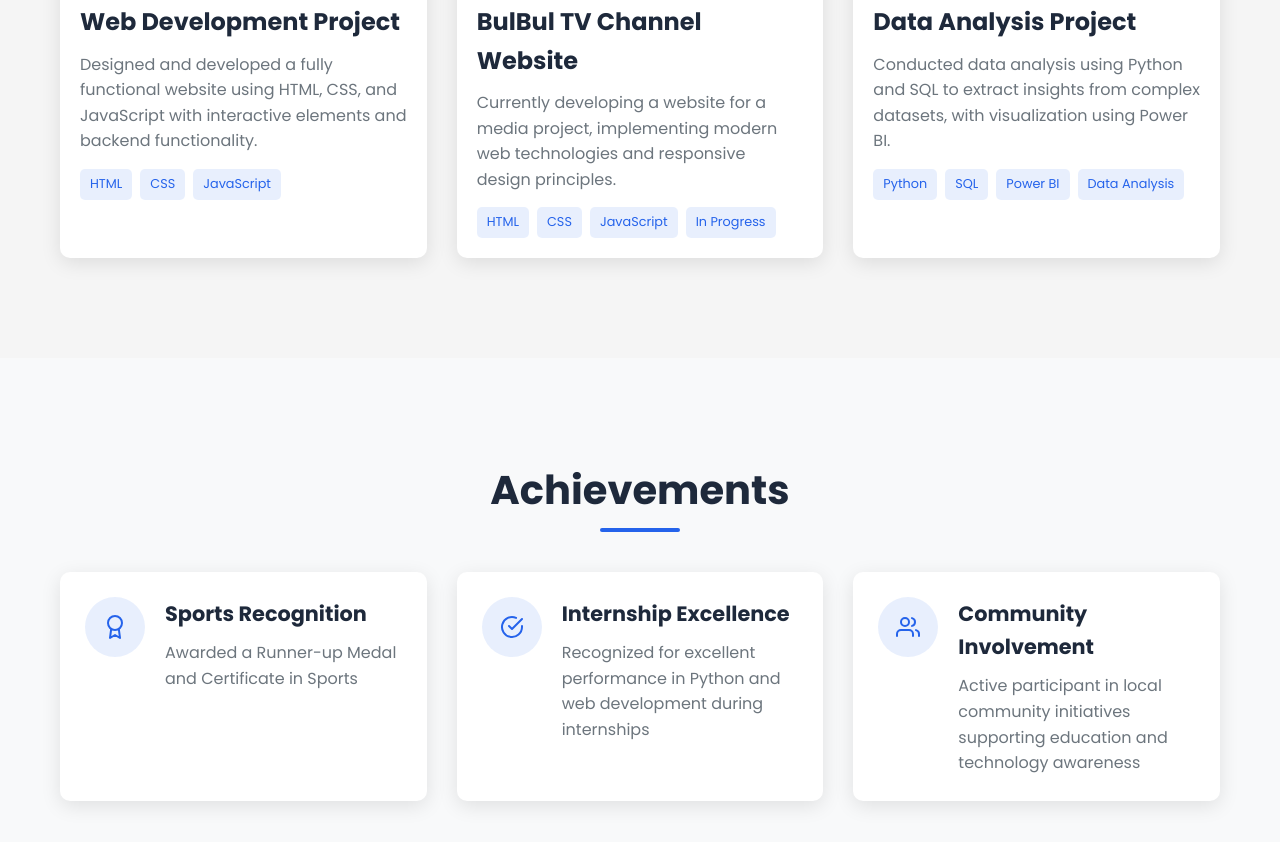
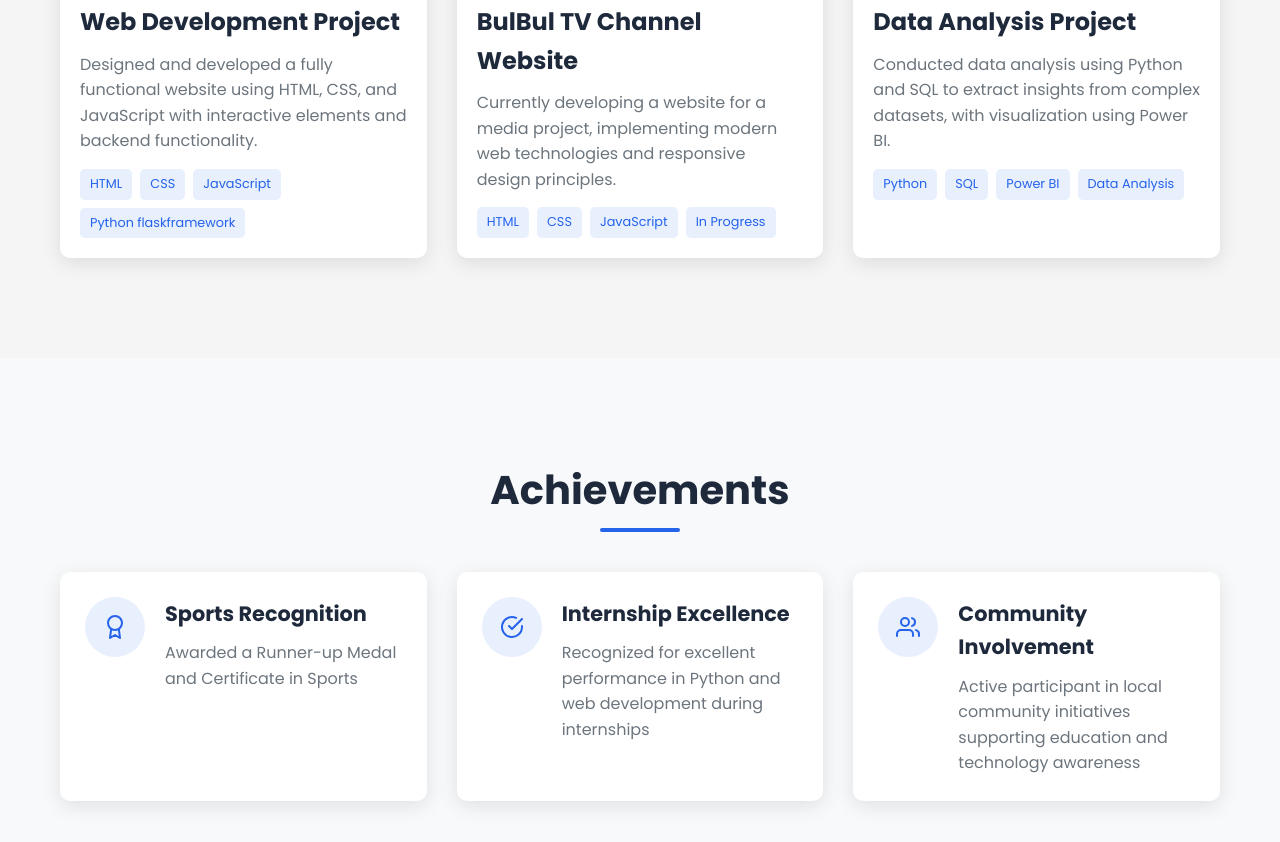
Before and after one commit to Bashr07087/Bash_portfolio, a plain HTML site: page index.html in a window 1280 px wide. Shown: the part 5495-6337 px from the top of the page. Drawn offline with Linux system fonts and the light colour scheme.

Commit message:
Update index.html

```diff
--- a/index.html
+++ b/index.html
@@ -485,6 +485,7 @@
                             <span class="tag">HTML</span>
                             <span class="tag">CSS</span>
                             <span class="tag">JavaScript</span>
+                            <span class="tag">Python flaskframework</span>
                         </div>
                     </div>
                 </div>
```
